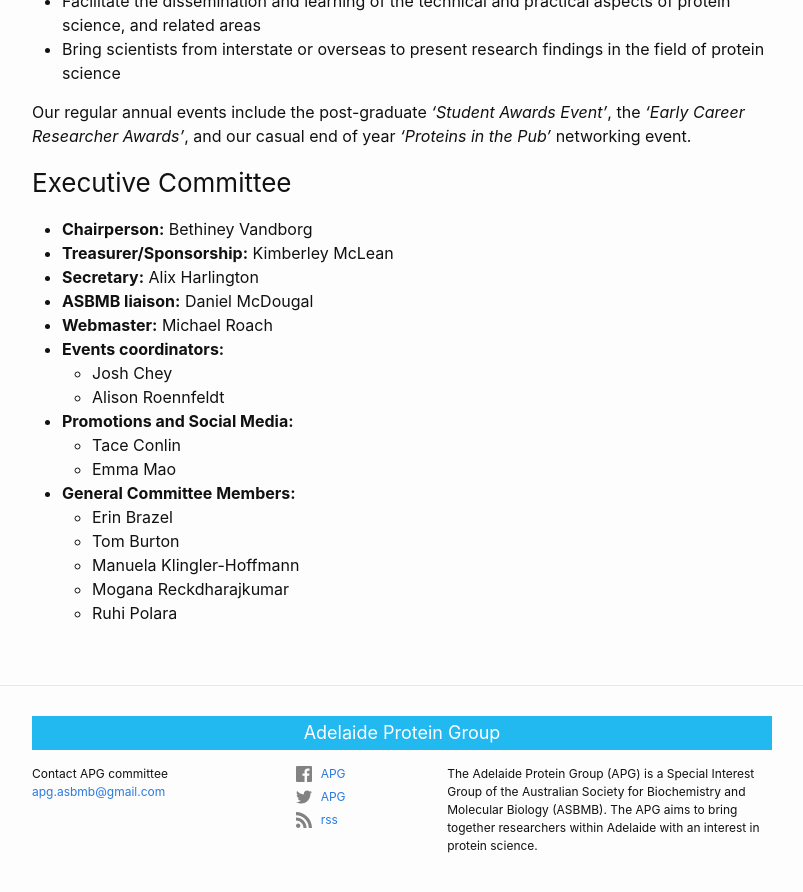
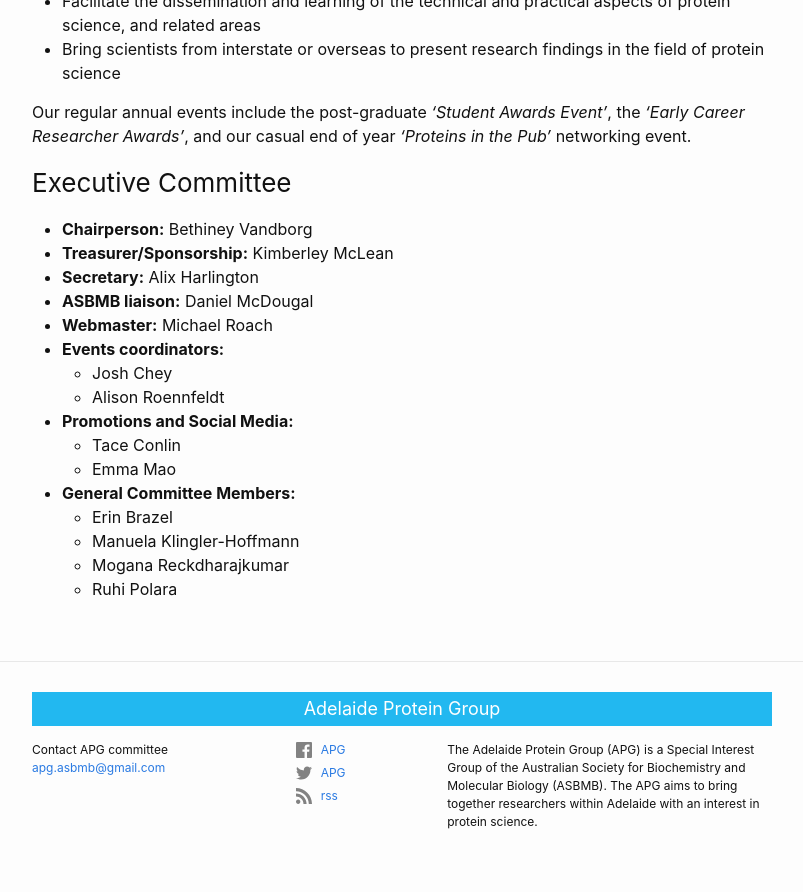
Before and after one commit to apg-asbmb/apg-asbmb.github.io, a Jekyll site: the page built from about.md, in a window 1280 px wide and 900 px high, scrolled down 592 px. Shown: the top 892 px of the window, without its empty margins (238-1041 px from the left). Built offline with Jekyll 4.4.1, drawn with Linux system fonts in a browser that asks for light colours.

Commit message:
update committee

```diff
--- a/about.md
+++ b/about.md
@@ -40,7 +40,6 @@
    - Emma Mao
  - __General Committee Members:__
    - Erin Brazel
-   - Tom Burton
    - Manuela Klingler-Hoffmann
    - Mogana Reckdharajkumar
    - Ruhi Polara
```
